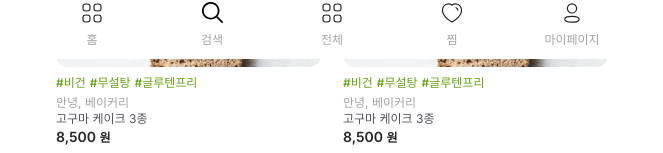
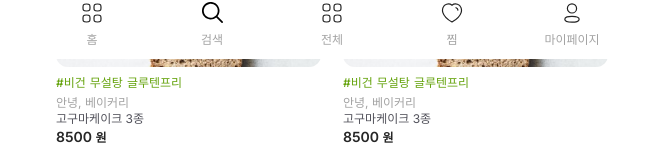
Before and after one commit to hyejinny97/bbangle, a Next.js app: page / in a window 1280 px wide. Shown: the part 741-894 px from the top of the page, without its empty margins (308-971 px from the left). Built offline with nearby package versions, Linux system fonts and the light colour scheme.

Commit message:
💄 Design:  메인 페이지 퍼블리싱

```diff
--- a/src/components/units/Home/client/CategoryTab/index.tsx
+++ b/src/components/units/Home/client/CategoryTab/index.tsx
@@ -3,7 +3,7 @@
 import { MouseEvent } from 'react';
 import TabButton from '../TabButton.tsx';
 import { useRecoilState } from 'recoil';
-import { categoryName, productNameState } from '@/atoms/atom.ts';
+import { categoryName, productNameState } from '@/atoms/atom';
 
 const CATEGORY_TAB = [
     { id: 1, name: '상품별' },
@@ -15,10 +15,11 @@ const CategoryTab = () => {
     const handleClickBtn = (e: MouseEvent<HTMLButtonElement>) => {
         const buttonName = e.currentTarget.name;
         setIsProductName(buttonName);
+        window.scrollTo({ top: 0, behavior: 'smooth' });
     };
 
     return (
-        <div>
+        <div className="sticky top-0">
             <div className="w-full h-[43px] bg-white justify-start items-start inline-flex relative">
                 {CATEGORY_TAB.map(tab => (
                     <TabButton
--- a/src/components/units/Home/client/ProductCard/index.tsx
+++ b/src/components/units/Home/client/ProductCard/index.tsx
@@ -1,21 +1,35 @@
 import Link from 'next/link';
 
-const ProductsCard = () => {
+interface ProductsCardProps {
+    product: {
+        id: number;
+        category: string;
+        productImg: string;
+        productName: string;
+        storeName: string;
+        tag: string[];
+        price: number;
+    };
+}
+
+const ProductsCard = ({ product }: ProductsCardProps) => {
     return (
         <Link href="./" className="w-[48%]">
             <div
                 className="w-full pb-[90%] bg-cover bg-center rounded-xl"
-                style={{ backgroundImage: 'url("/assets/breadImg.jpeg")' }}
+                style={{ backgroundImage: `url(${product.productImg})` }}
             ></div>
             <div className="flex flex-wrap gap-1 mt-2 mb-1">
-                <span className="text-xs font-medium text-lime-600">#비건</span>
-                <span className="text-xs font-medium text-lime-600">#무설탕</span>
-                <span className="text-xs font-medium text-lime-600">#글루텐프리</span>
+                {product.tag.map((tag, index) => (
+                    <span key={index} className="text-xs font-medium text-lime-600">
+                        {tag}
+                    </span>
+                ))}
             </div>
-            <p className="text-xs font-normal text-neutral-400">안녕, 베이커리</p>
-            <h3 className="text-xs font-normal text-zinc-600">고구마 케이크 3종</h3>
+            <p className="text-xs font-normal text-neutral-400">{product.storeName}</p>
+            <h3 className="text-xs font-normal text-zinc-600">{product.productName}</h3>
             <p className="text-sm font-semibold text-neutral-800">
-                8,500 <span className="text-xs text-neutral-800">원</span>
+                {product.price} <span className="text-xs text-neutral-800">원</span>
             </p>
         </Link>
     );
--- a/src/components/units/Home/client/ProductsList/index.tsx
+++ b/src/components/units/Home/client/ProductsList/index.tsx
@@ -1,14 +1,130 @@
+'use client';
+
+import { useRecoilState } from 'recoil';
 import ProductsCard from '../ProductCard';
+import { productNameState } from '@/atoms/atom';
+
+const bestProductsData = [
+    {
+        id: 1,
+        category: '상품별',
+        productImg: '/assets/breadImg.jpeg',
+        productName: '고구마케이크 3종',
+        storeName: '안녕, 베이커리',
+        tag: ['#비건', '무설탕', '글루텐프리'],
+        price: 8500
+    },
+    {
+        id: 2,
+        category: '상품별',
+        productImg: '/assets/breadImg.jpeg',
+        productName: '고구마케이크 3종',
+        storeName: '안녕, 베이커리',
+        tag: ['#비건', '무설탕', '글루텐프리'],
+        price: 8500
+    },
+    {
+        id: 3,
+        category: '상품별',
+        productImg: '/assets/breadImg.jpeg',
+        productName: '고구마케이크 3종',
+        storeName: '안녕, 베이커리',
+        tag: ['#비건', '무설탕', '글루텐프리'],
+        price: 8500
+    },
+    {
+        id: 4,
+        category: '상품별',
+        productImg: '/assets/breadImg.jpeg',
+        productName: '고구마케이크 3종',
+        storeName: '안녕, 베이커리',
+        tag: ['#비건', '무설탕', '글루텐프리'],
+        price: 8500
+    },
+    {
+        id: 5,
+        category: '상품별',
+        productImg: '/assets/breadImg.jpeg',
+        productName: '고구마케이크 3종',
+        storeName: '안녕, 베이커리',
+        tag: ['#비건', '무설탕', '글루텐프리'],
+        price: 8500
+    },
+    {
+        id: 6,
+        category: '상품별',
+        productImg: '/assets/breadImg.jpeg',
+        productName: '고구마케이크 3종',
+        storeName: '안녕, 베이커리',
+        tag: ['#비건', '무설탕', '글루텐프리'],
+        price: 8500
+    },
+    {
+        id: 7,
+        category: '성분별',
+        productImg: '/assets/breadImg.jpeg',
+        productName: '[성분]고구마케이크 3종',
+        storeName: '안녕, 베이커리',
+        tag: ['#비건', '무설탕', '글루텐프리'],
+        price: 8500
+    },
+    {
+        id: 8,
+        category: '성분별',
+        productImg: '/assets/breadImg.jpeg',
+        productName: '[성분]고구마케이크 3종',
+        storeName: '안녕, 베이커리',
+        tag: ['#비건', '무설탕', '글루텐프리'],
+        price: 8500
+    },
+    {
+        id: 9,
+        category: '성분별',
+        productImg: '/assets/breadImg.jpeg',
+        productName: '[성분]고구마케이크 3종',
+        storeName: '안녕, 베이커리',
+        tag: ['#비건', '무설탕', '글루텐프리'],
+        price: 8500
+    },
+    {
+        id: 10,
+        category: '성분별',
+        productImg: '/assets/breadImg.jpeg',
+        productName: '[성분]고구마케이크 3종',
+        storeName: '안녕, 베이커리',
+        tag: ['#비건', '무설탕', '글루텐프리'],
+        price: 8500
+    },
+    {
+        id: 11,
+        category: '성분별',
+        productImg: '/assets/breadImg.jpeg',
+        productName: '[성분]고구마케이크 3종',
+        storeName: '안녕, 베이커리',
+        tag: ['#비건', '무설탕', '글루텐프리'],
+        price: 8500
+    },
+    {
+        id: 12,
+        category: '성분별',
+        productImg: '/assets/breadImg.jpeg',
+        productName: '[성분]고구마케이크 3종',
+        storeName: '안녕, 베이커리',
+        tag: ['#비건', '무설탕', '글루텐프리'],
+        price: 8500
+    }
+];
 
 const ProductsList = () => {
+    const [ProductName] = useRecoilState(productNameState);
+
     return (
         <div className="flex flex-wrap w-[92%] m-auto  gap-x-[4%] gap-y-2">
-            <ProductsCard />
-            <ProductsCard />
-            <ProductsCard />
-            <ProductsCard />
-            <ProductsCard />
-            <ProductsCard />
+            {bestProductsData
+                .filter(product => product.category === ProductName)
+                .map(product => (
+                    <ProductsCard key={product.id} product={product} />
+                ))}
         </div>
     );
 };
```
